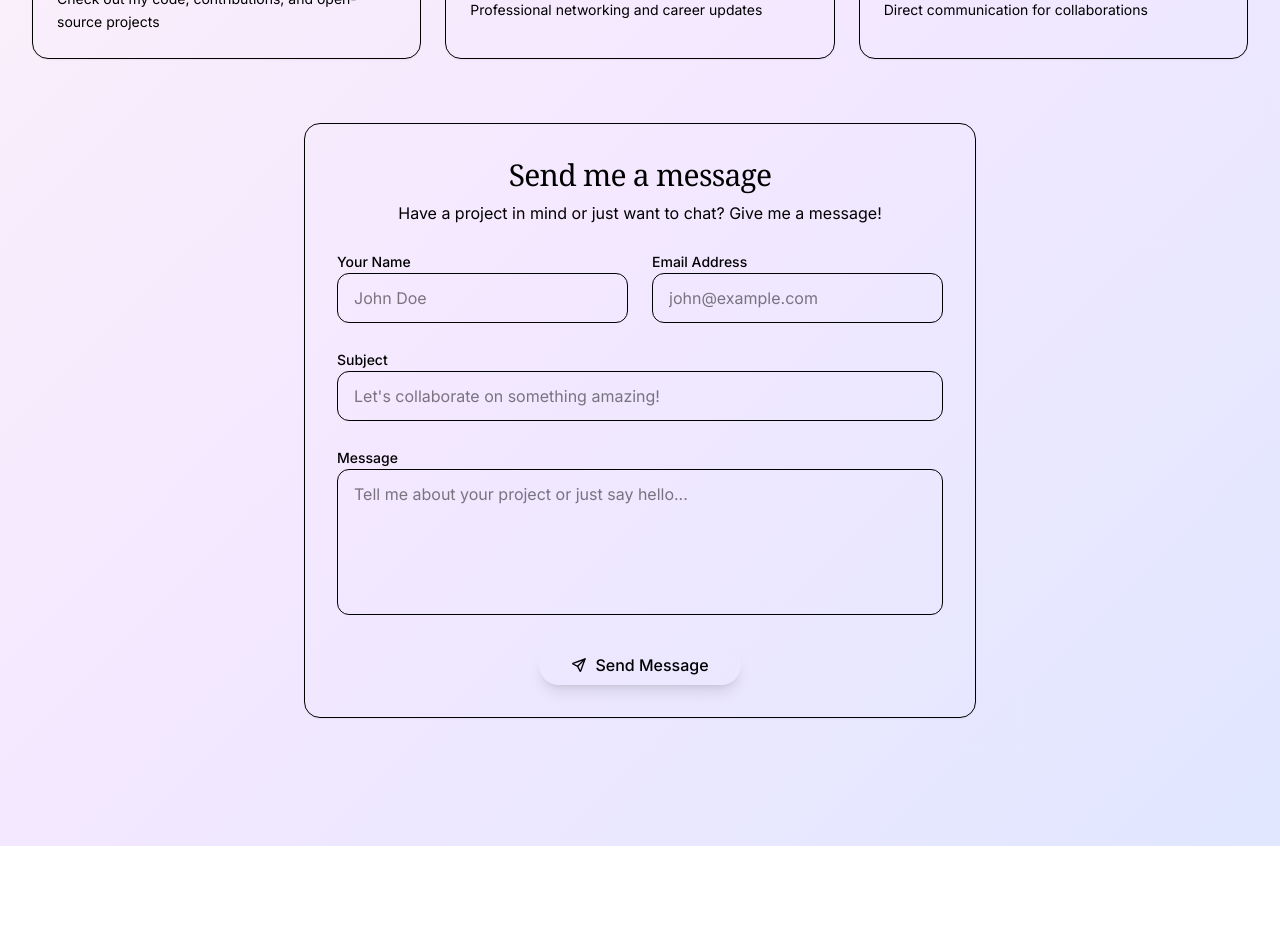
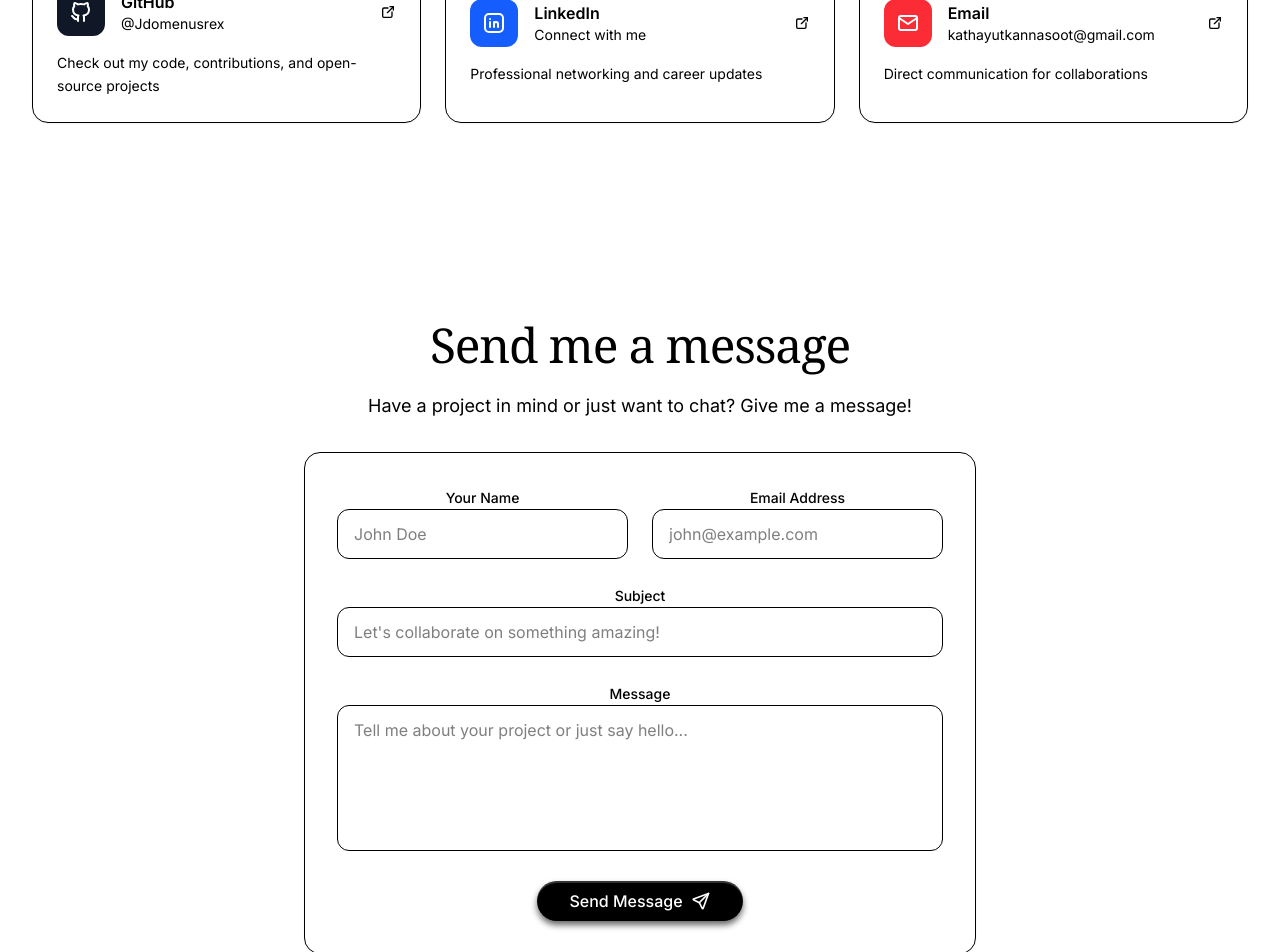
Before and after one commit to HEKPYTO/Katharsis-Web, a SvelteKit app: page /socials in a window 1280 px wide. Shown: the part 520-1472 px from the top of the page. Before the commit the page ends 1366 px from the top, so only its background shows below. Built offline with nearby package versions, Linux system fonts and the light colour scheme.

Commit message:
UPDATE GRADEINT ON PAGES

```diff
--- a/src/routes/+page.svelte
+++ b/src/routes/+page.svelte
@@ -281,11 +281,16 @@
 					technology and development.
 				</p>
 			</div>
-			<Button
-				class="inline-flex items-center space-x-2 rounded-full bg-neutral-900 px-8 py-4 text-neutral-100 shadow-[inset_0_2px_0_rgba(255,255,255,0.2),_0_4px_6px_rgba(0,0,0,0.6)] transition-all duration-150 hover:translate-y-[0.5px] hover:bg-neutral-900 hover:shadow-[inset_0_1px_0_rgba(255,255,255,0.3),_0_2px_4px_rgba(0,0,0,0.8)] focus:outline-none active:translate-y-[0.75px] dark:bg-neutral-100 dark:text-neutral-900 dark:shadow-[inset_0_2px_0_rgba(0,0,0,0.1),_0_4px_6px_rgba(255,255,255,0.3)] dark:hover:bg-neutral-100 dark:hover:shadow-[inset_0_1px_0_rgba(0,0,0,0.15),_0_2px_4px_rgba(255,255,255,0.4)]"
+			<div
+				class="animate-fade-in-delayed group inline-flex rounded-full bg-gradient-to-r from-purple-300 via-pink-300 to-orange-300 p-1"
 			>
-				<a href="/socials">Say hello</a>
-			</Button>
+				<Button
+					class="inline-flex items-center space-x-2 rounded-full bg-black px-6 py-1.5 text-white shadow-[inset_0_2px_0_rgba(255,255,255,0.2),_0_4px_6px_rgba(0,0,0,0.6)] transition-all duration-150 hover:translate-y-[0.5px] hover:bg-black hover:shadow-[inset_0_1px_0_rgba(255,255,255,0.3),_0_2px_4px_rgba(0,0,0,0.8)] focus:outline-none active:translate-y-[1px]"
+				>
+					<a href="/socials">Say hello</a>
+					<IconHeart class="h-5 w-5" />
+				</Button>
+			</div>
 		</div>
 	</div>
 </section>
--- a/src/routes/interests/+page.svelte
+++ b/src/routes/interests/+page.svelte
@@ -37,10 +37,11 @@
 	/>
 </svelte:head>
 
-<section class="section-spacing bg-sketch-hero">
+<div
+	class="dark:to-background bg-gradient-to-b from-purple-300 via-pink-200 via-rose-200 to-white dark:from-purple-800 dark:via-pink-900 dark:via-rose-900"
+>
 	<div class="container-sketch">
-		<div class="space-y-16">
-			<!-- Header -->
+		<div class="pt-16 pb-8 md:pt-24 md:pb-12 lg:pt-32 lg:pb-16">
 			<div class="space-y-4 text-center">
 				<h1 class="heading-xl text-foreground text-balance">About me</h1>
 				<p class="text-muted-foreground mx-auto max-w-3xl text-lg text-balance">
@@ -48,8 +49,13 @@
 					development environment. Here's what drives my creativity and productivity.
 				</p>
 			</div>
+		</div>
+	</div>
+</div>
 
-			<!-- Anime Section -->
+<section class="dark:bg-background bg-white">
+	<div class="container-sketch">
+		<div class="space-y-16 py-16">
 			<div class="space-y-8">
 				<div class="space-y-4 text-center">
 					<div
@@ -107,7 +113,6 @@
 				</div>
 			</div>
 
-			<!-- Setup Section -->
 			<div class="space-y-8">
 				<div class="space-y-4 text-center">
 					<div
@@ -194,7 +199,6 @@
 				</div>
 			</div>
 
-			<!-- Personal Philosophy Section -->
 			<div class="space-y-8">
 				<div class="space-y-4 text-center">
 					<h2 class="heading-md text-foreground">My philosophy</h2>
--- a/src/routes/projects/+page.svelte
+++ b/src/routes/projects/+page.svelte
@@ -30,9 +30,11 @@
 	/>
 </svelte:head>
 
-<section class="section-spacing bg-sketch-hero">
+<div
+	class="dark:to-background bg-gradient-to-b from-teal-300 via-blue-200 via-cyan-200 to-white dark:from-teal-800 dark:via-blue-900 dark:via-cyan-900"
+>
 	<div class="container-sketch">
-		<div class="space-y-16">
+		<div class="pt-16 pb-8 md:pt-24 md:pb-12 lg:pt-32 lg:pb-16">
 			<div class="space-y-4 text-center">
 				<h1 class="heading-xl text-foreground text-balance">All projects</h1>
 				<p class="text-muted-foreground mx-auto max-w-3xl text-lg text-balance">
@@ -40,7 +42,13 @@
 					Each project represents a unique challenge and creative solution.
 				</p>
 			</div>
+		</div>
+	</div>
+</div>
 
+<section class="dark:bg-background bg-white">
+	<div class="container-sketch">
+		<div class="space-y-16 py-16">
 			{#if loading}
 				<div class="py-16 text-center">
 					<div class="text-muted-foreground inline-flex items-center space-x-3">
@@ -68,30 +76,40 @@
 					<p class="text-muted-foreground">Check back later for new projects.</p>
 				</div>
 			{/if}
+		</div>
+	</div>
+</section>
 
-			<div class="text-center">
-				<div class="sketch-card mx-auto max-w-2xl space-y-4 p-8">
-					<h3 class="text-foreground text-2xl font-semibold">Want to see more?</h3>
-					<p class="text-muted-foreground leading-relaxed">
+<section
+	class="section-spacing dark:from-background bg-gradient-to-b from-white via-blue-100 via-teal-100 to-cyan-100 dark:via-blue-900/40 dark:via-teal-900/40 dark:to-cyan-900/40"
+>
+	<div class="container-sketch">
+		<div class="animate-fade-in mx-auto max-w-3xl space-y-8 text-center">
+			<div class="space-y-4">
+				<h2 class="heading-lg text-foreground">Want to see more?</h2>
+				<p class="text-muted-foreground text-lg leading-relaxed">
 					Visit my GitHub profile for a complete overview of my work, including contributions to
 					open source projects.
 				</p>
+			</div>
+			<div
+				class="animate-fade-in-delayed group inline-flex rounded-full bg-gradient-to-r from-teal-300 via-blue-300 to-cyan-300 p-1"
+			>
 				<Button
-						class="bg-foreground text-background hover:bg-foreground/90 rounded-full px-6 py-3 font-medium"
+					class="inline-flex items-center space-x-2 rounded-full bg-black px-8 py-4 text-white shadow-[inset_0_2px_0_rgba(255,255,255,0.2),_0_4px_6px_rgba(0,0,0,0.6)] transition-all duration-150 hover:translate-y-[0.5px] hover:bg-black hover:shadow-[inset_0_1px_0_rgba(255,255,255,0.3),_0_2px_4px_rgba(0,0,0,0.8)] focus:outline-none active:translate-y-[0.75px]"
 				>
 					<a
 						href="https://github.com/Jdomenusrex"
 						target="_blank"
 						rel="noopener noreferrer"
-							class="flex items-center"
+						class="flex items-center space-x-2"
 					>
-							<IconBrandGithub class="mr-2 h-4 w-4" />
-							<span>Visit GitHub</span>
-							<IconExternalLink class="ml-2 h-4 w-4" />
+						<IconBrandGithub class="h-5 w-5" />
+						<span class="font-medium">Visit GitHub</span>
+						<IconExternalLink class="h-4 w-4" />
 					</a>
 				</Button>
 			</div>
 		</div>
 	</div>
-	</div>
 </section>
--- a/src/routes/socials/+page.svelte
+++ b/src/routes/socials/+page.svelte
@@ -67,10 +67,11 @@
 	/>
 </svelte:head>
 
-<section class="section-spacing bg-sketch-hero">
+<div
+	class="dark:to-background bg-gradient-to-b from-blue-200 via-indigo-200 via-purple-200 to-white dark:from-blue-800 dark:via-indigo-900 dark:via-purple-900"
+>
 	<div class="container-sketch">
-		<div class="space-y-16">
-			<!-- Header -->
+		<div class="pt-16 pb-8 md:pt-24 md:pb-12 lg:pt-32 lg:pb-16">
 			<div class="space-y-4 text-center">
 				<h1 class="heading-xl text-foreground text-balance">Let's connect</h1>
 				<p class="text-muted-foreground mx-auto max-w-3xl text-lg text-balance">
@@ -78,8 +79,13 @@
 					Reach out for collaborations, discussions, or just to say hello!
 				</p>
 			</div>
+		</div>
+	</div>
+</div>
 
-			<!-- Social Links Grid -->
+<section class="dark:bg-background bg-white">
+	<div class="container-sketch">
+		<div class="space-y-16 py-16">
 			<div class="grid grid-cols-1 gap-6 md:grid-cols-2 lg:grid-cols-3">
 				{#each socialLinks as social (social.name)}
 					<button
@@ -107,18 +113,23 @@
 					</button>
 				{/each}
 			</div>
+		</div>
+	</div>
+</section>
 
-			<!-- Contact Form -->
-			<div class="mx-auto max-w-2xl">
-				<div class="sketch-card">
+<section class="section-spacing">
+	<div class="container-sketch">
+		<div class="animate-fade-in mx-auto max-w-3xl space-y-8 text-center">
+			<div class="space-y-4">
+				<h2 class="heading-lg text-foreground">Send me a message</h2>
+				<p class="text-muted-foreground text-lg leading-relaxed">
+					Have a project in mind or just want to chat? Give me a message!
+				</p>
+			</div>
+
+			<div class="animate-fade-in-delayed">
+				<div class="sketch-card mx-auto max-w-2xl">
 					<div class="space-y-6 p-8">
-						<div class="space-y-2 text-center">
-							<h2 class="heading-sm text-foreground">Send me a message</h2>
-							<p class="text-muted-foreground">
-								Have a project in mind or just want to chat? Give me a message!
-							</p>
-						</div>
-
 						<form class="space-y-6" onsubmit={handleSubmit}>
 							<div class="grid grid-cols-1 gap-6 md:grid-cols-2">
 								<div class="space-y-2">
@@ -170,10 +181,10 @@
 							<div class="text-center">
 								<Button
 									type="submit"
-									class="bg-foreground text-background hover:bg-foreground/90 rounded-full px-8 py-4 font-medium shadow-lg transition-all duration-200 hover:shadow-xl"
+									class="inline-flex items-center space-x-2 rounded-full bg-black px-8 py-4 text-white shadow-[inset_0_2px_0_rgba(255,255,255,0.2),_0_4px_6px_rgba(0,0,0,0.6)] transition-all duration-150 hover:translate-y-[0.5px] hover:bg-black hover:shadow-[inset_0_1px_0_rgba(255,255,255,0.3),_0_2px_4px_rgba(0,0,0,0.8)] focus:outline-none active:translate-y-[1px]"
 								>
-									<IconSend class="mr-2 h-4 w-4" />
-									Send Message
+									<span class="font-medium">Send Message</span>
+									<IconSend class="h-5 w-5" />
 								</Button>
 							</div>
 						</form>
```
Lines whose indentation alone changed are shown as unchanged.
